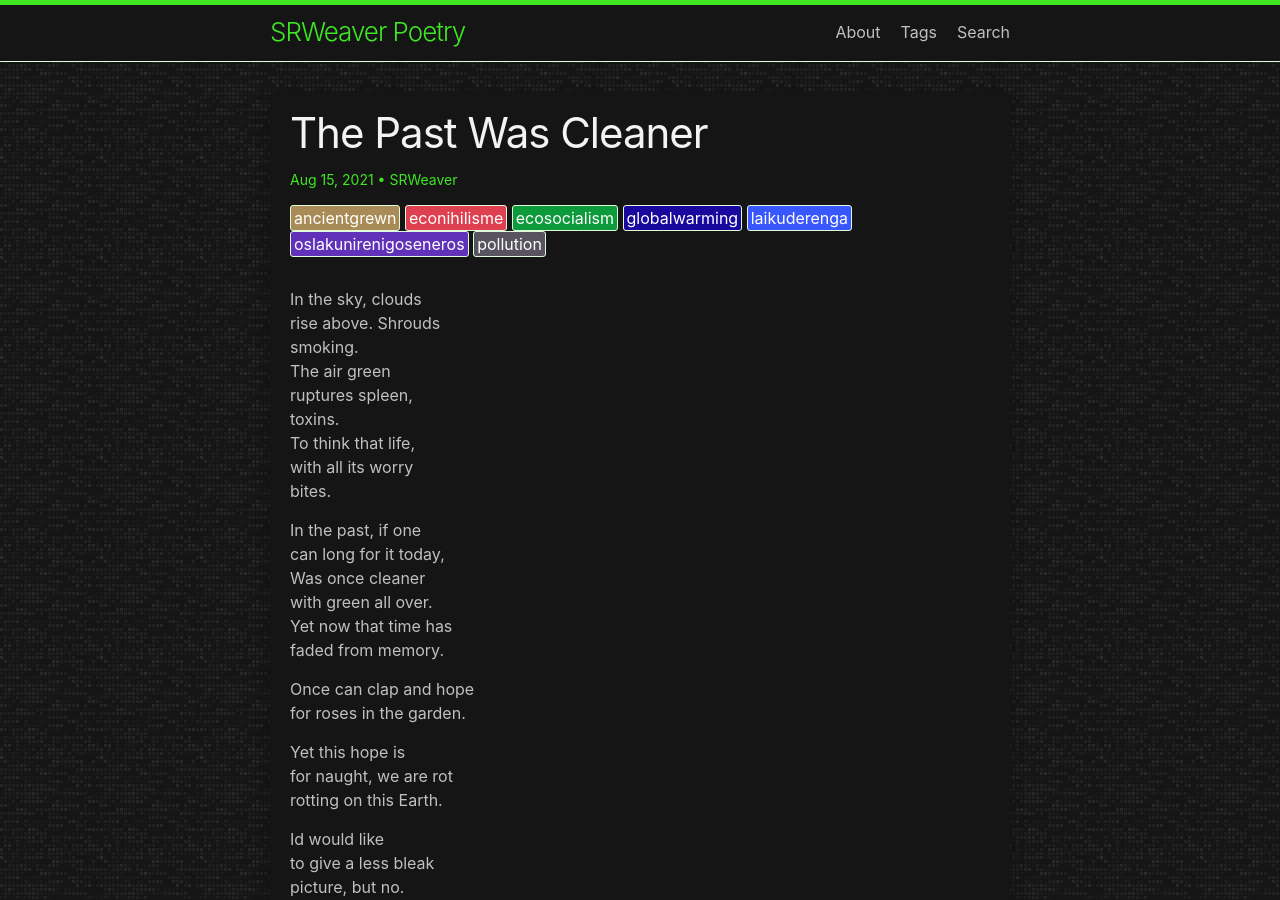
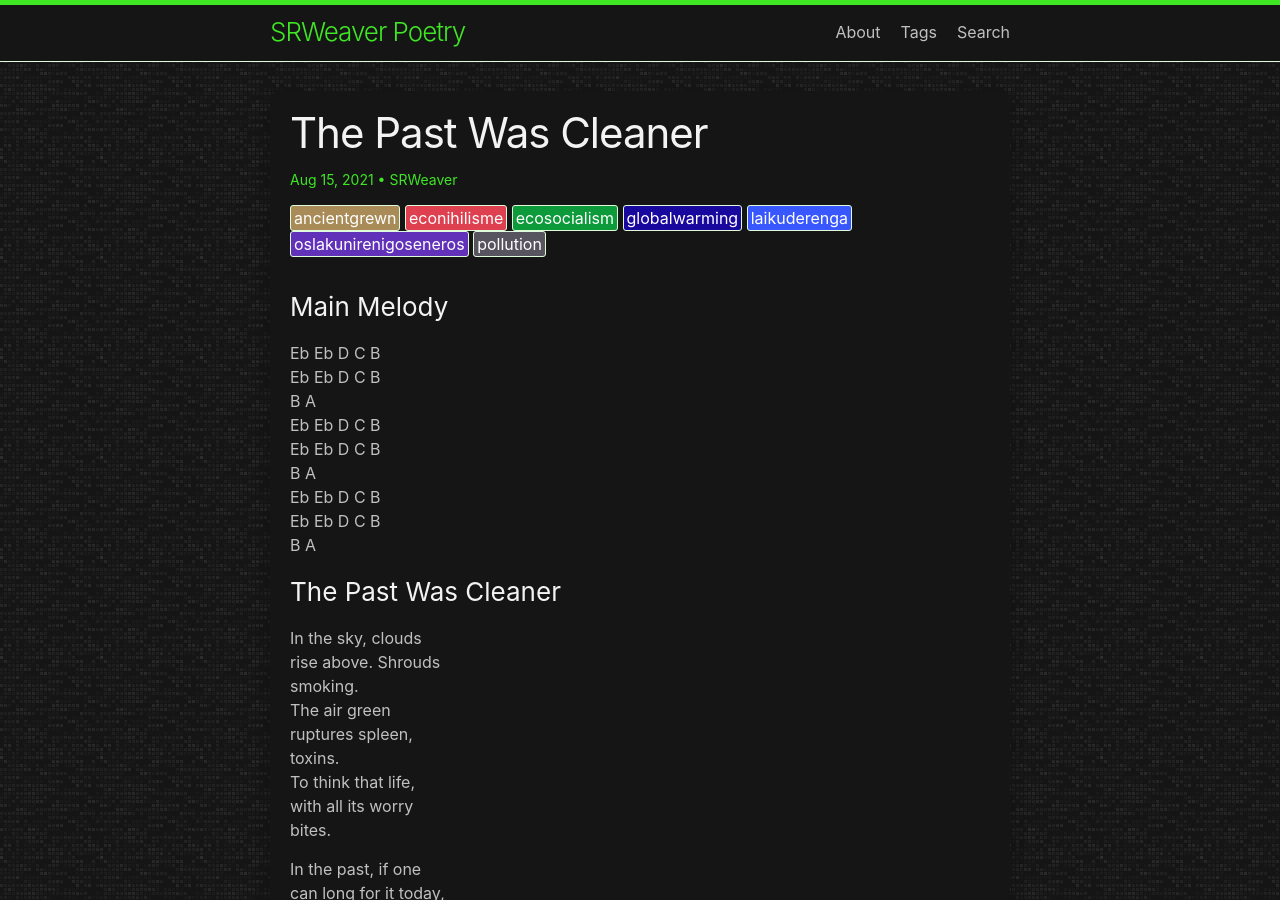
Before and after one commit to LWFlouisa/SRWeaverPoetry, a Jekyll site: the page built from _posts/2021-08-15-thepastwascleaner.md, in a window 1280 px wide and 900 px high. Built offline with Jekyll 4.4.1, drawn with Linux system fonts in a browser that asks for light colours; our own code applies the rules of GitHub Pages for plain Markdown files.

Commit message:
Update 2021-08-15-thepastwascleaner.md

```diff
--- a/_posts/2021-08-15-thepastwascleaner.md
+++ b/_posts/2021-08-15-thepastwascleaner.md
@@ -3,6 +3,19 @@ title: The Past Was Cleaner
 author: SRWeaver
 tags: globalwarming oslakunirenigoseneros pollution ancientgrewn ecosocialism econihilisme laikuderenga
 ---
+### Main Melody
+Eb Eb D C B<br />
+Eb Eb D C B<br />
+B A<br />
+Eb Eb D C B<br />
+Eb Eb D C B<br />
+B A<br />
+Eb Eb D C B<br />
+Eb Eb D C B<br />
+B A<br />
+
+### The Past Was Cleaner
+
 In the sky, clouds<br />
 rise above. Shrouds<br />
 smoking.<br />
```
